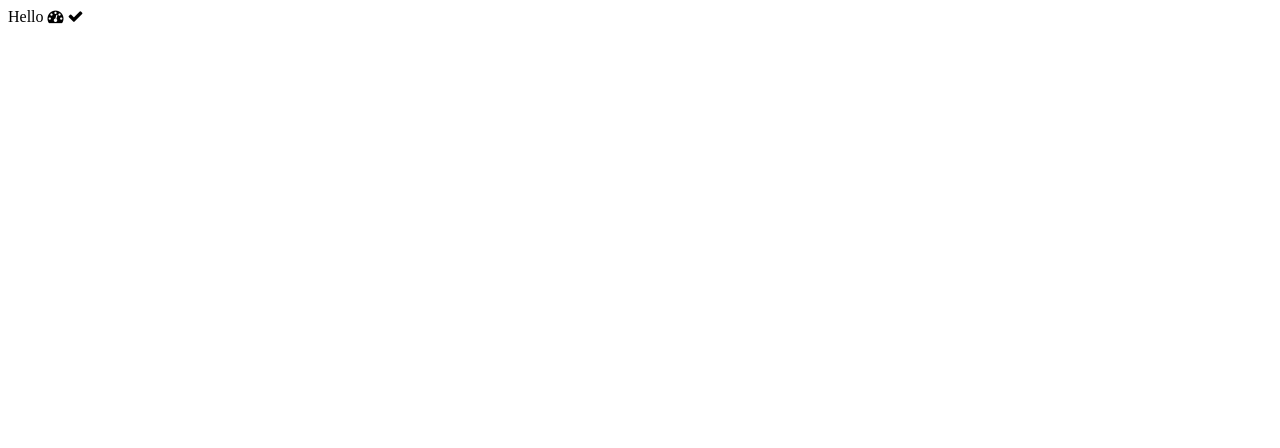
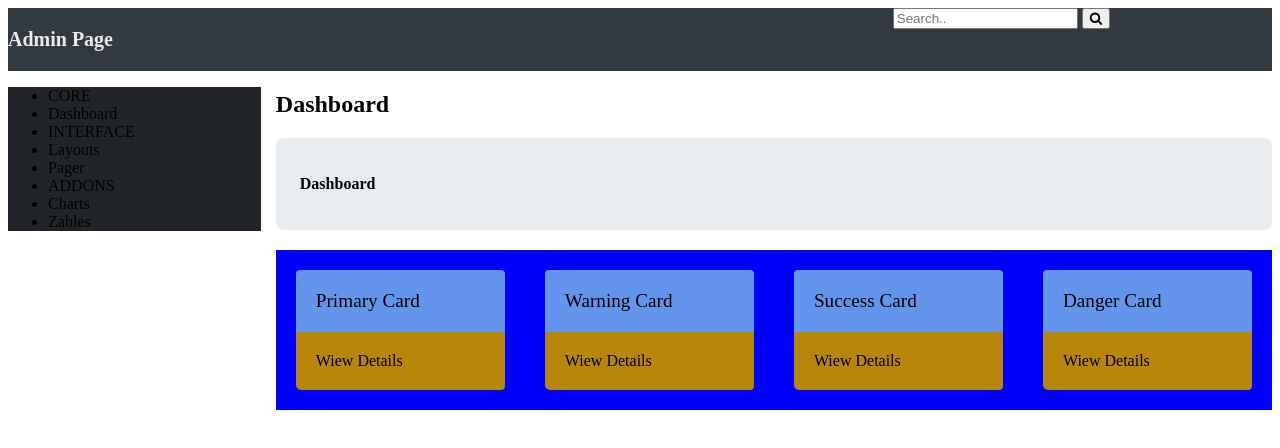
Before and after one commit to arpad58/project-css3-002-admin-template, a plain HTML site: page index.html in a window 1280 px wide. Drawn offline with Linux system fonts and the light colour scheme.

Commit message:
html es css kezdeti allapot

```diff
--- /dev/null
+++ b/css/style.css
@@ -0,0 +1,97 @@
+body {
+
+
+}
+
+/** header   */
+
+.header--dark {
+    background-color: rgb(51, 57, 64);
+    color: rgb(236,236,236);
+    display: flex;
+    flex-wrap: nowrap;
+    box-sizing: border-box;
+}
+
+.header__title {
+    font-size: 1.25rem;
+    display: inline;
+    flex: 70%;
+}
+
+.header__search {
+
+    flex: 30%;
+}
+
+
+
+/** main   */
+main {
+
+}
+
+.main__nav {
+    background-color: rgb(33,37,41);
+}
+
+/** Aside   */
+.main__aside {
+    width: 20%;
+    height: auto;
+    float: left;
+}
+
+
+
+
+
+/** Section   */
+.content {
+    width: 80%;
+    float: right;
+    padding-left: 15px;
+    box-sizing: border-box;
+
+}
+
+
+
+.main__breadcrumb {
+    background-color: rgb(233,236,239);
+    border-radius: .5rem;
+    padding: 1rem 1.5rem;
+}
+
+
+.main__cards {
+  background-color: aqua;
+  box-sizing: border-box;
+  margin-top: 20px;
+  padding: 0;
+
+}
+
+.main__card {
+    box-sizing: border-box;
+    margin: 0;
+    float: left;
+    width: 25%;
+    padding: 20px;
+    background-color: blue;
+}
+
+.card__top {
+    border-top-left-radius: .25rem;
+    border-top-right-radius: .25rem;
+    background-color: cornflowerblue;
+    padding: 20px;
+    font-size: 1.2rem;
+}
+
+.card__bottom {
+    border-bottom-left-radius: 5px;
+    border-bottom-right-radius: .25rem;
+    background-color: darkgoldenrod;
+    padding: 20px;
+}
--- a/index.html
+++ b/index.html
@@ -1,14 +1,71 @@
 <!DOCTYPE html>
 <html lang="en">
+
 <head>
     <meta charset="UTF-8">
     <meta name="viewport" content="width=device-width, initial-scale=1.0">
     <title>Document</title>
-    <link rel="stylesheet" href="css\font-awesome-4.7.0\css\font-awesome.min.css">
+    <link rel="stylesheet" href="/css/font-awesome-4.7.0/css/font-awesome.min.css">
+    <link rel="stylesheet" href="/css/style.css">
 </head>
+
 <body>
-    Hello
-     <i class="fa fa-tachometer"></i>
-     <i class="fa fa-check"></i>
+    <header class="header--dark">
+        <h3 class="header__title">Admin Page</h3>
+        <div class="header__search">
+            <input type="text" placeholder="Search..">
+            <button class="search__btn"><i class="fa fa-search"></i></button>
+        </div>
+    </header>
+    <main>
+        <aside class="main__aside">
+            <nav class="main__nav">
+                <ul class="nav__ul">
+                    <li><a href=""></a>CORE</li>
+                    <li><a href=""></a>Dashboard</li>
+                    <li><a href=""></a>INTERFACE</li>
+                    <li><a href=""></a>Layouts</li>
+                    <li><a href=""></a>Pager</li>
+                    <li><a href=""></a>ADDONS</li>
+                    <li><a href=""></a>Charts</li>
+                    <li><a href=""></a>Zables</li>
+                </ul>
+            </nav>
+        </aside>
+        <section class="content">
+            <h1>Dashboard</h1>
+            <div class="main__breadcrumb">
+                <h4>Dashboard</h4>
+            </div>
+            <div class="main__cards">
+                <div class="main__card">
+                    <div class="card__top">Primary Card</div>
+                    <div class="card__bottom">Wiew Details</div>
+                </div>
+                <div class="main__card">
+                    <div class="card__top">Warning Card</div>
+                    <div class="card__bottom">Wiew Details</div>
+                </div>
+                <div class="main__card">
+                    <div class="card__top">Success Card</div>
+                    <div class="card__bottom">Wiew Details</div>
+                </div>
+                <div class="main__card">
+                    <div class="card__top">Danger Card</div>
+                    <div class="card__bottom">Wiew Details</div>
+                </div>
+
+            </div>
+        </section>
+    </main>
+
+
+    <!-- font awesame példa
+    <i class="fa fa-tachometer"></i>
+    <i class="fa fa-check"></i>
+    <i class="fa fa-windows"></i>
+    <i class="fa fa-area-chart"></i>
+    <i class="fa fa-table"></i>-->
 </body>
+
 </html>
```
